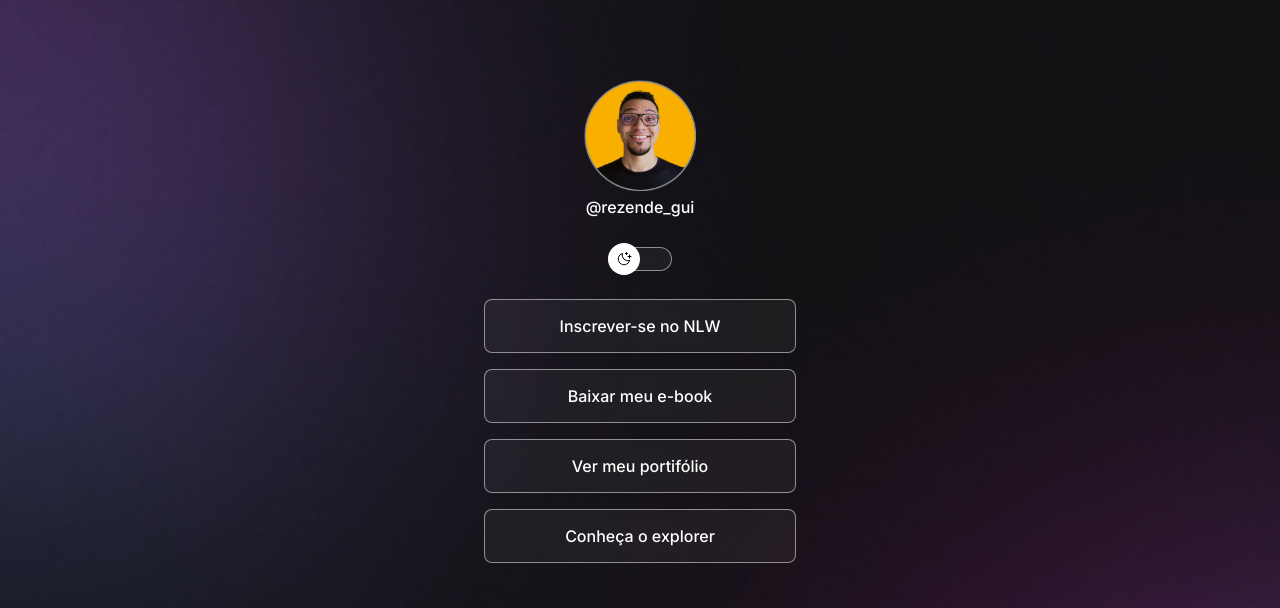
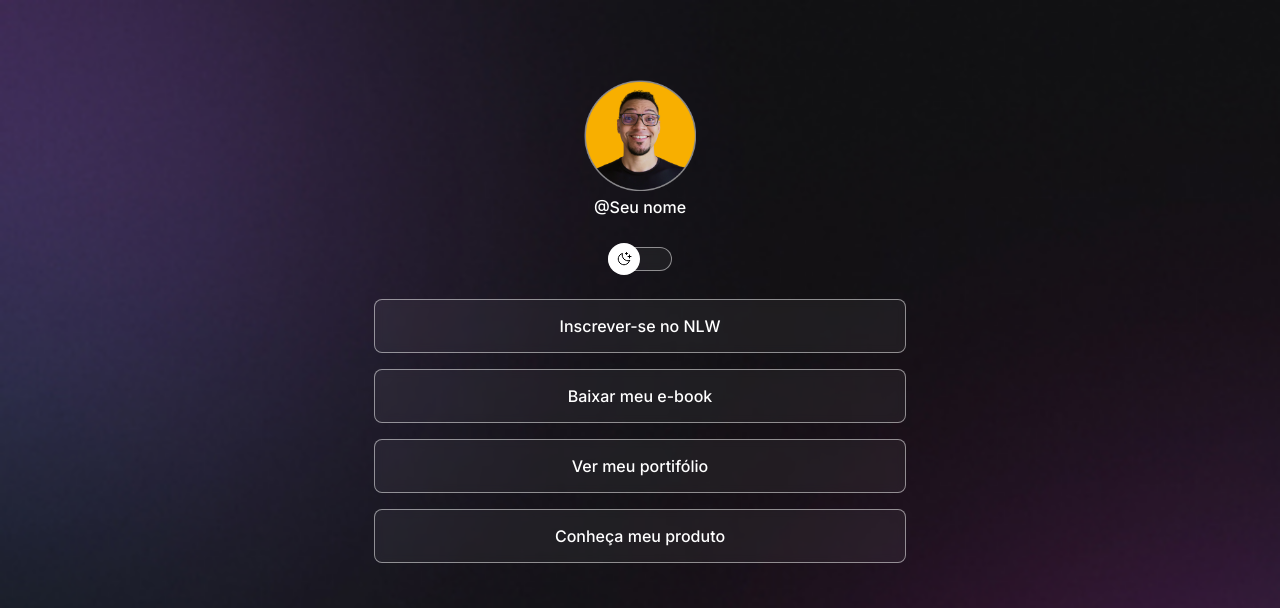
Before and after one commit to grezendebezerra24/projeto-links, a plain HTML site: page index.html in a window 1280 px wide. Shown: the top 608 px of the page. Drawn offline with nearby package versions, Linux system fonts and the light colour scheme; a web font is replaced by a local one.

Commit message:
adjust container width

```diff
--- a/index.html
+++ b/index.html
@@ -13,7 +13,7 @@
     <div id="container">
         <div id="profile">
             <img src="assets/avatar.png" alt="Foto de avatar">
-            <p>@rezende_gui</p>
+            <p>@Seu nome</p>
         </div>
         <div id="switch" onclick="toggleMode()">
             <button></button>
@@ -33,7 +33,7 @@
             </li>
 
             <li>
-                <a href="#">Conheça o explorer</a>
+                <a href="#">Conheça meu produto</a>
             </li>
         </ul>
         <div id="social-links">
--- a/style.css
+++ b/style.css
@@ -35,7 +35,8 @@ body {
 }
 
 #container {
-    width: 360px;
+    width: 100%;
+    max-width: 580px;
     margin: 56px auto 0px;
     padding: 0 24px;
 }
```
